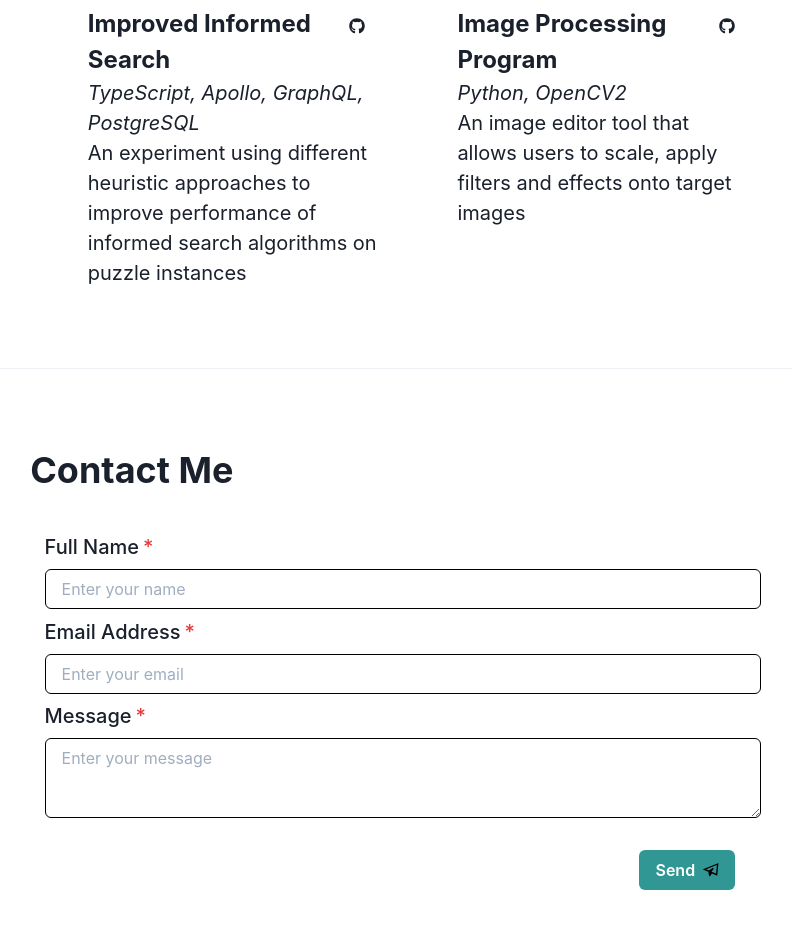
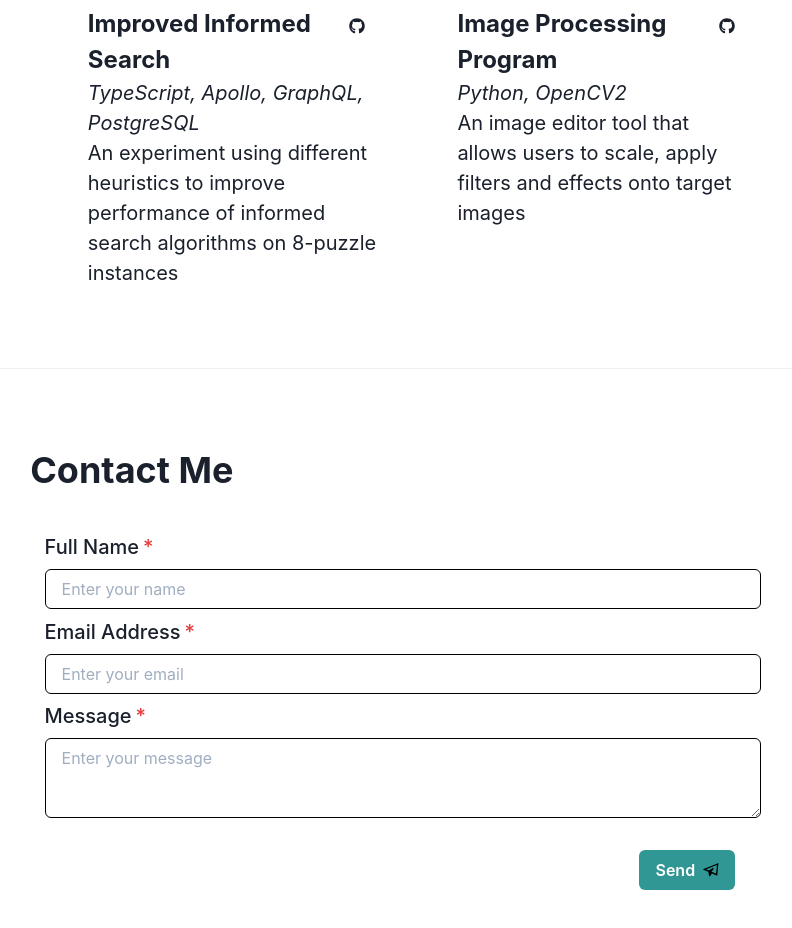
Before and after one commit to ptdo/portfolio-page, a React (Create React App) app: page / in a window 1280 px wide. Shown: the part 2500-3428 px from the top of the page, without its empty margins (213-1005 px from the left). Built offline with nearby package versions, Linux system fonts and the light colour scheme.

Commit message:
update projects

```diff
--- a/src/data/projects.js
+++ b/src/data/projects.js
@@ -30,8 +30,8 @@ export const projects = [
             'GraphQL',
             'PostgreSQL'
         ],
-        repo: '',
-        description: 'An experiment using different heuristic approaches to improve performance of informed search algorithms on puzzle instances'
+        repo: 'https://github.com/ptdo/informed-search-algos',
+        description: 'An experiment using different heuristics to improve performance of informed search algorithms on 8-puzzle instances'
     },
     {
         title: 'Image Processing Program',
```
